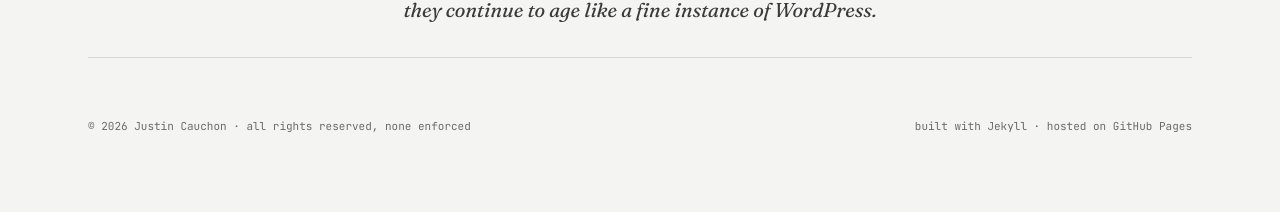
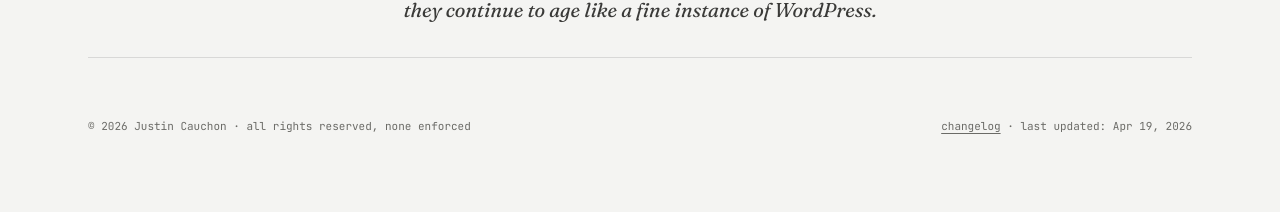
Before and after one commit to Cauchon/cauchon.github.io, a Jekyll site: the page built from posts.html, in a window 1280 px wide. Shown: the part 2132-2344 px from the top of the page. Built offline with Jekyll 4.4.1, drawn with Linux system fonts in a browser that asks for light colours.

Commit message:
footer refactor

```diff
--- /dev/null
+++ b/_includes/footer.html
@@ -0,0 +1,4 @@
+<footer class="site-footer">
+  <span>© {{ site.time | date: "%Y" }} Justin Cauchon · all rights reserved, none enforced</span>
+  <span><a href="https://github.com/Cauchon/cauchon.github.io/commits/master" style="color: inherit;">changelog</a> · last updated: {{ site.time | date: "%b %-d, %Y" }}</span>
+</footer>
--- a/_layouts/post.html
+++ b/_layouts/post.html
@@ -30,10 +30,7 @@ layout: home
     </footer>
   </article>
 
-  <footer class="site-footer">
-    <span>© {{ site.time | date: "%Y" }} Justin Cauchon · all rights reserved, none enforced</span>
-    <span>built with Jekyll · hosted on GitHub Pages</span>
-  </footer>
+  {% include footer.html %}
 </main>
 
 <script>
--- a/index.html
+++ b/index.html
@@ -154,10 +154,7 @@ layout: home
     </div>
   </section>
 
-  <footer class="site-footer">
-    <span>© {{ site.time | date: "%Y" }} Justin Cauchon · all rights reserved, none enforced</span>
-    <span><a href="https://github.com/Cauchon/cauchon.github.io/commits/master" style="color: inherit;">changelog</a> · last updated: {{ site.time | date: "%b %-d, %Y" }}</span>
-  </footer>
+  {% include footer.html %}
 </main>
 
 <script>
--- a/posts.html
+++ b/posts.html
@@ -63,10 +63,7 @@ title: "Posts"
     </p>
   </section>
 
-  <footer class="site-footer">
-    <span>© {{ site.time | date: "%Y" }} Justin Cauchon · all rights reserved, none enforced</span>
-    <span>built with Jekyll · hosted on GitHub Pages</span>
-  </footer>
+  {% include footer.html %}
 </main>
 
 <script>
```
Also changed, not shown: CLAUDE.md (+1 -0 lines).
